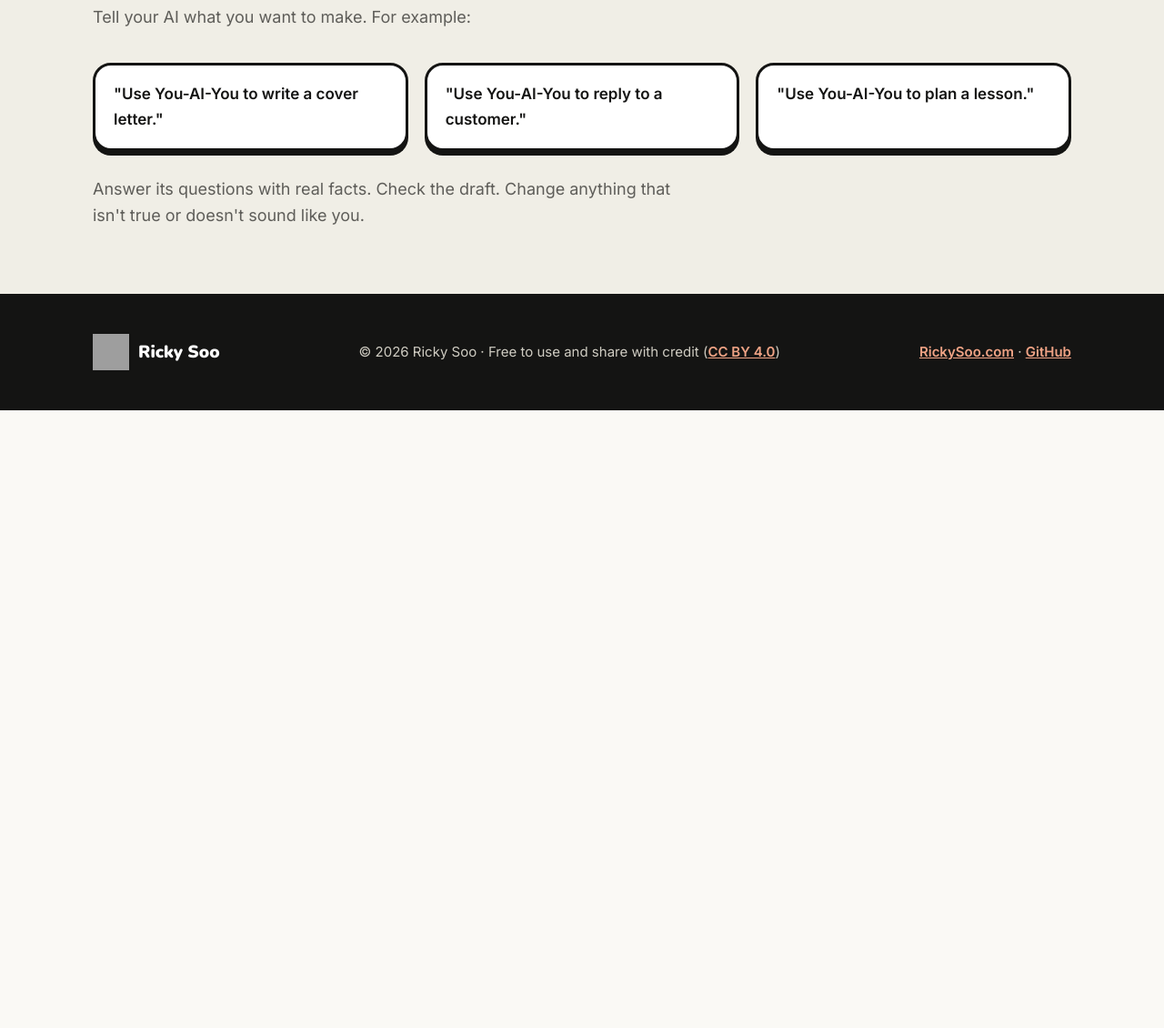
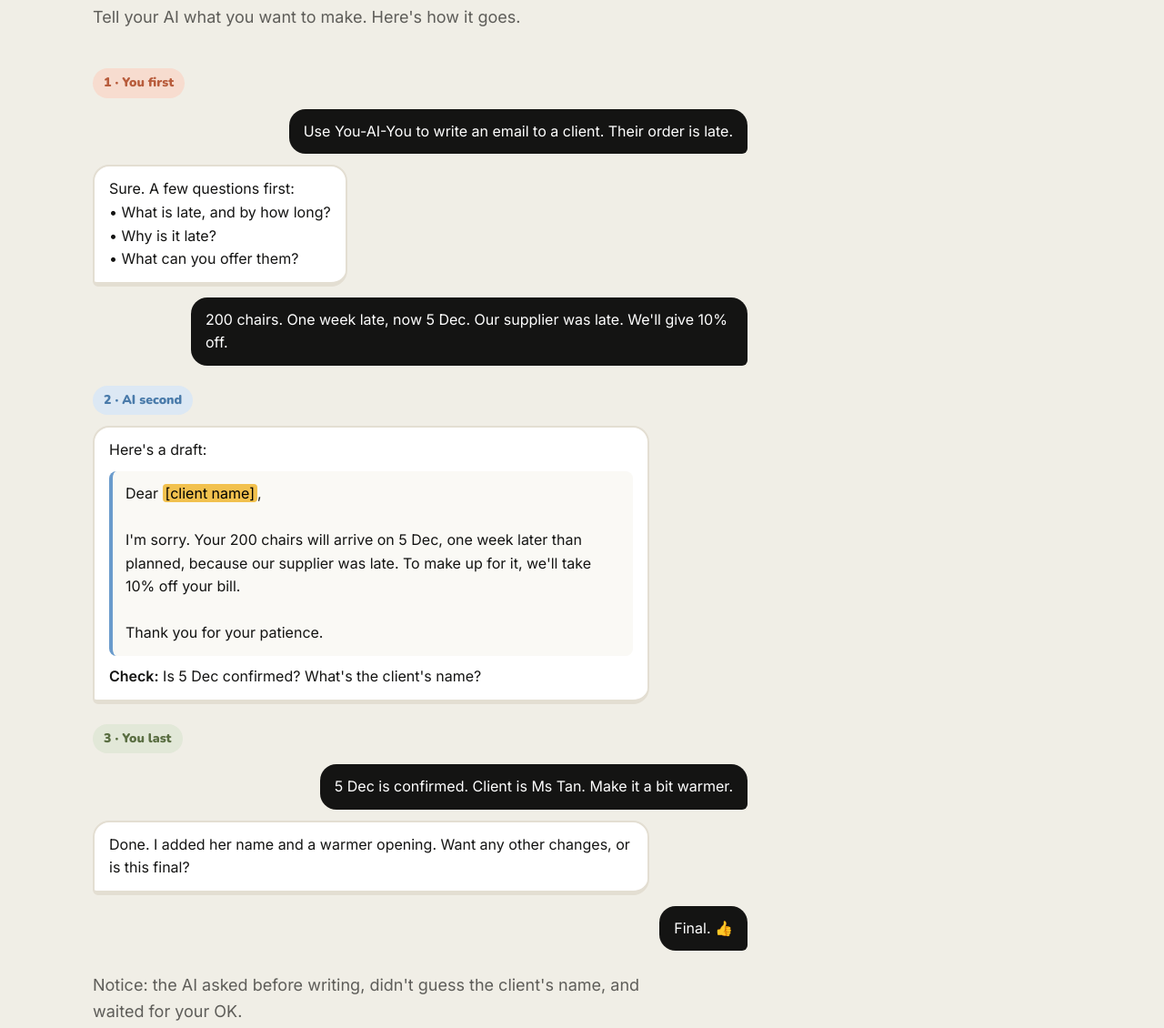
Before and after one commit to rickysoo/yay, a plain HTML site: page index.html in a window 1280 px wide. Shown: the part 1820-2950 px from the top of the page at 91% size. Before the commit the page ends 2271 px from the top, so only its background shows below. Drawn offline with nearby package versions, Linux system fonts and the light colour scheme; grey boxes are pictures that could not be loaded.

Commit message:
Add worked example chat to Use it section
Co-Authored-By: Claude Opus 5.5 <noreply@anthropic.com>
Claude-Session: https://claude.ai/code/session_017TxmAe8yoqAgTPc7NeL2YZ

```diff
--- a/index.html
+++ b/index.html
@@ -192,6 +192,17 @@
   .footer-in { display: flex; justify-content: space-between; gap: 18px; flex-wrap: wrap; align-items: center; }
   .footer a { color: #F0A385; }
   .footer .brand { color: #fff; }
+  /* Example chat */
+  .chat { max-width: 720px; margin-top: 32px; display: flex; flex-direction: column; gap: 12px; }
+  .stage { align-self: flex-start; font-family: Nunito, sans-serif; font-weight: 900; font-size: 14px; padding: 5px 12px; border-radius: 999px; margin-top: 10px; }
+  .stage.s1 { background: var(--clay-tint); color: var(--clay-dark); }
+  .stage.s2 { background: var(--blue-tint); color: var(--blue-dark); }
+  .stage.s3 { background: var(--green-tint); color: var(--green-dark); }
+  .msg { max-width: 85%; padding: 12px 16px; border-radius: 18px; font-size: 16px; }
+  .msg.me { align-self: flex-end; background: var(--ink); color: #fff; border-bottom-right-radius: 6px; }
+  .msg.ai { align-self: flex-start; background: #fff; border: 2px solid var(--line); border-bottom-width: 5px; border-bottom-left-radius: 6px; }
+  .draft { margin: 10px 0; padding: 12px 14px; background: var(--cream); border-left: 4px solid var(--blue); border-radius: 8px; }
+  mark { background: var(--gold); border-radius: 4px; padding: 0 3px; }
 </style>
 </head>
 <body>
@@ -292,13 +303,22 @@
     <div class="wrap">
       <p class="eyebrow">Step 3</p>
       <h2>Use it</h2>
-      <p class="sub">Tell your AI what you want to make. For example:</p>
-      <div class="examples">
-        <div class="ex">"Use You-AI-You to write a cover letter."</div>
-        <div class="ex">"Use You-AI-You to reply to a customer."</div>
-        <div class="ex">"Use You-AI-You to plan a lesson."</div>
+      <p class="sub">Tell your AI what you want to make. Here's how it goes.</p>
+      <div class="chat">
+        <div class="stage s1">1 · You first</div>
+        <div class="msg me">Use You-AI-You to write an email to a client. Their order is late.</div>
+        <div class="msg ai">Sure. A few questions first:<br>• What is late, and by how long?<br>• Why is it late?<br>• What can you offer them?</div>
+        <div class="msg me">200 chairs. One week late, now 5 Dec. Our supplier was late. We'll give 10% off.</div>
+
+        <div class="stage s2">2 · AI second</div>
+        <div class="msg ai">Here's a draft:<div class="draft">Dear <mark>[client name]</mark>,<br><br>I'm sorry. Your 200 chairs will arrive on 5 Dec, one week later than planned, because our supplier was late. To make up for it, we'll take 10% off your bill.<br><br>Thank you for your patience.</div><strong>Check:</strong> Is 5 Dec confirmed? What's the client's name?</div>
+
+        <div class="stage s3">3 · You last</div>
+        <div class="msg me">5 Dec is confirmed. Client is Ms Tan. Make it a bit warmer.</div>
+        <div class="msg ai">Done. I added her name and a warmer opening. Want any other changes, or is this final?</div>
+        <div class="msg me">Final. 👍</div>
       </div>
-      <p class="sub" style="margin-top:28px">Answer its questions with real facts. Check the draft. Change anything that isn't true or doesn't sound like you.</p>
+      <p class="sub" style="margin-top:24px">Notice: the AI asked before writing, didn't guess the client's name, and waited for your OK.</p>
     </div>
   </section>
 </main>
```
